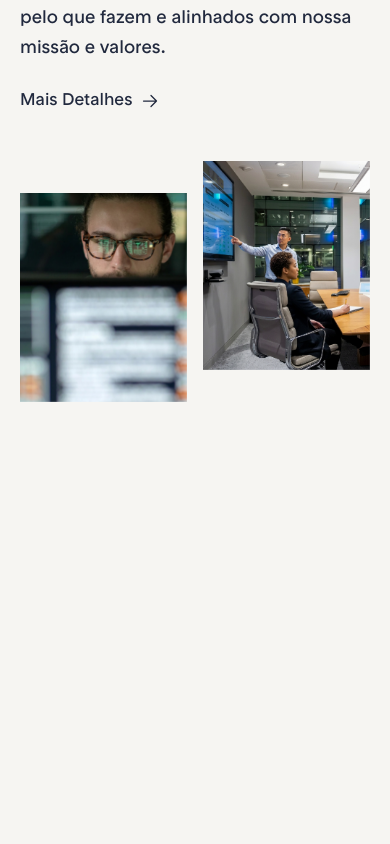
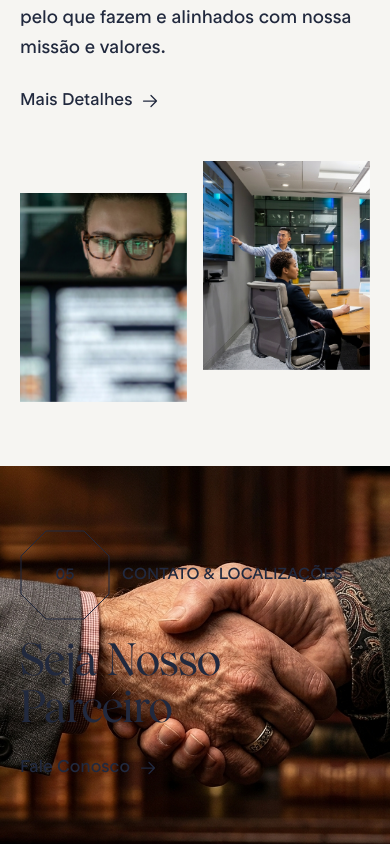
Before and after one commit to UelintonHJ/belmont-global, a Next.js app: page / in a window 390 px wide. Shown: the part 7668-8512 px from the top of the page. Before the commit the page ends 8134 px from the top, so only its background shows below. Built offline with nearby package versions, Linux system fonts and the light colour scheme.

Commit message:
feat: add Contact and Locations section
- Create the ContactAndLocations component
- Add responsive styling and background image support
- Add hover and keyboard focus interactions
- Integrate the new section into the home page

```diff
--- /dev/null
+++ b/app/components/ContactAndLocations.module.css
@@ -0,0 +1,184 @@
+.section {
+    --contact-heading: var(--color-white);
+    --contact-accent: var(--color-sandOnWhite);
+    --contact-outline: var(--color-white);
+
+    box-sizing: border-box;
+    width: 100%;
+    min-height: 656px;
+    padding: clamp(4rem, 7vw, 7rem)
+        clamp(1.25rem, 4vw, 3rem);
+
+    background-color: var(--color-night-def);
+    background-image: url("/images/contactAndLocations-img.webp");
+    background-repeat: no-repeat;
+    background-position: center;
+    background-size: cover;
+
+    color: var(--contact-heading);
+}
+
+.content {
+    width: 100%;
+    max-width: var(--container-7xl);
+    margin-inline: auto;
+}
+
+.eyebrow {
+    display: flex;
+    align-items: center;
+    gap: 1rem;
+
+    color: var(--contact-accent);
+    font-family: var(--font-rt-rondelle), sans-serif;
+    font-size: 1rem;
+    font-weight: 400;
+    line-height: 1.4;
+}
+
+.octagon {
+    position: relative;
+
+    display: grid;
+    flex: 0 0 90px;
+    place-items: center;
+
+    width: 90px;
+    height: 90px;
+
+    color: var(--contact-outline);
+}
+
+.octagonSvg {
+    position: absolute;
+    inset: 0;
+
+    display: block;
+    width: 100%;
+    height: 100%;
+}
+
+.octagonNumber {
+    position: relative;
+    z-index: 1;
+
+    color: var(--contact-accent);
+    font-family: var(--font-rt-rondelle), sans-serif;
+    font-size: 1rem;
+    font-weight: 400;
+    line-height: 1;
+}
+
+.eyebrowLabel {
+    display: inline-block;
+
+    color: var(--contact-accent);
+    font-family: var(--font-rt-rondelle), sans-serif;
+    font-size: 1rem;
+    font-weight: 400;
+    line-height: 1.4;
+}
+
+.title {
+    max-width: 100%;
+    margin: 1.5rem 0 0;
+
+    color: var(--contact-heading);
+    font-family: var(--font-wulkan-display), serif;
+    font-size: 5rem;
+    font-weight: 500;
+    line-height: 1.08;
+    letter-spacing: -0.025rem;
+
+    text-wrap: balance;
+}
+
+.contactLink {
+    display: inline-flex;
+    align-items: center;
+    gap: 0.5rem;
+
+    margin-top: 1.5rem;
+
+    color: var(--contact-heading);
+    font-family: var(--font-rt-rondelle), sans-serif;
+    font-size: 1.0625rem;
+    font-weight: 400;
+    line-height: 1.5;
+
+    text-decoration-line: underline;
+    text-decoration-color: transparent;
+    text-decoration-thickness: 1px;
+    text-underline-offset: 1px;
+
+    transition: text-decoration-color 180ms ease;
+}
+
+.contactArrow {
+    display: block;
+    flex: 0 0 auto;
+
+    color: var(--contact-heading);
+
+    transition: transform 180ms ease;
+}
+
+.contactLink:hover,
+.contactLink:focus-visible {
+    text-decoration-color: currentColor;
+}
+
+.contactLink:hover .contactArrow,
+.contactLink:focus-visible .contactArrow {
+    transform: translateX(3px);
+}
+
+.contactLink:focus-visible {
+    outline: 2px solid var(--contact-heading);
+    outline-offset: 5px;
+}
+
+@media (max-width: 700px) {
+    .section {
+        min-height: 0;
+        padding-block: 4rem;
+        background-position: center;
+    }
+
+    .eyebrow {
+        gap: 0.75rem;
+    }
+
+    .title {
+        margin-top: 1.25rem;
+        font-size: clamp(2.75rem, 9vw, 4rem);
+        letter-spacing: -0.02em;
+    }
+
+    .contactLink {
+        margin-top: 1.25rem;
+    }
+}
+
+@media (max-width: 380px) {
+    .octagon {
+        flex-basis: 76px;
+        width: 76px;
+        height: 76px;
+    }
+
+    .eyebrow {
+        gap: 0.625rem;
+    }
+
+    .eyebrowLabel {
+        font-size: 0.875rem;
+    }
+}
+
+@media (prefers-reduced-motion: reduce) {
+    .contactLink,
+    .contactArrow {
+        transition: none;
+    }
+}
--- /dev/null
+++ b/app/components/ContactAndLocations.tsx
@@ -0,0 +1,82 @@
+type ContactAndLocationsProps = {
+    contactHref: string;
+};
+
+import styles from "./ContactAndLocations.module.css";
+
+export function ContactAndLocations({
+    contactHref,
+}: ContactAndLocationsProps) {
+    return (
+        <section
+            id="contato"
+            className={styles.section}
+            aria-labelledby="contact-and-locations-title"
+        >
+            <div className={styles.content}>
+                <div className={styles.eyebrow}>
+                    <div
+                        className={styles.octagon}
+                        aria-hidden="true"
+                    >
+                        <svg
+                            className={styles.octagonSvg}
+                            xmlns="http://www.w3.org/2000/svg"
+                            viewBox="0 0 90 90"
+                            fill="none"
+                            focusable="false"
+
+                        >
+                            <polygon
+                                points="26,1 64,1 89,26 89,64 64,89 26,89 1,64 1,26"
+                                stroke="currentColor"
+                                strokeWidth="1"
+                            />
+                        </svg>
+
+                        <span className={styles.octagonNumber}>
+                            05
+                        </span>
+                    </div>
+
+                    <span className={styles.eyebrowLabel}>
+                        CONTATO & LOCALIZAÇÕES
+                    </span>
+                </div>
+
+                <h2
+                    id="contact-and-locations-title"
+                    className={styles.title}
+                >
+                    Seja Nosso Parceiro
+                </h2>
+
+                <a
+                    className={styles.contactLink}
+                    href={contactHref}
+                >
+                    <span>Fale Conosco</span>
+
+                    <svg
+                        className={styles.contactArrow}
+                        xmlns="http://www.w3.org/2000/svg"
+                        width="20"
+                        height="20"
+                        viewBox="0 0 20 20"
+                        fill="none"
+                        aria-hidden="true"
+                        focusable="false"
+                    >
+                        <path
+                            d="M3.5 10h13M11 4.5 16.5 10 11 15.5"
+                            stroke="currentColor"
+                            strokeWidth="1.25"
+                            strokeLinecap="round"
+                            strokeLinejoin="round"
+                        />
+                    </svg>
+                </a>
+            </div>
+        </section>
+    );
+}
--- a/app/page.tsx
+++ b/app/page.tsx
@@ -4,6 +4,7 @@ import { InvestmentApproach } from "./components/InvestmentApproach";
 import { AtAGlance } from "./components/AtAGlance";
 import { Culture } from "./components/Culture";
 import { Careers } from "./components/Careers";
+import { ContactAndLocations } from "./components/ContactAndLocations";
 
 export default function Home() {
   return (
@@ -14,6 +15,9 @@ export default function Home() {
         <AtAGlance />
         <Culture />
         <Careers />
+        <ContactAndLocations
+          contactHref=""
+        />
       </main>
   );
 }
```
Also changed, not shown: public/images/contactAndLocations-img.webp (added).
